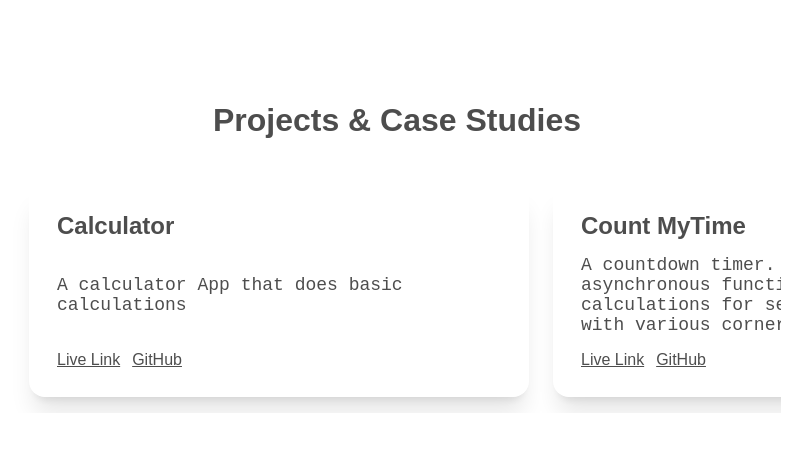
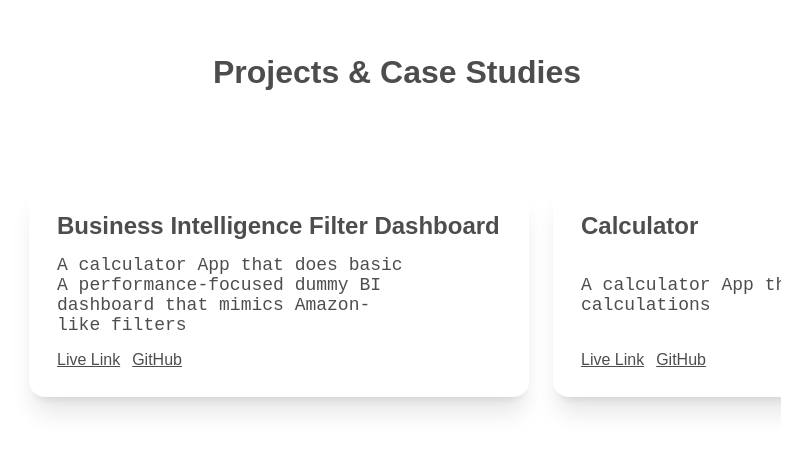
Before and after one commit to Amruta0103/mydevportfolio, a React (Create React App) app: page / in a window 1280 px wide. Shown: the part 1938-2389 px from the top of the page, without its empty margins (243-1055 px from the left). Built offline with nearby package versions, Linux system fonts and the light colour scheme.

Commit message:
new project added

```diff
--- a/src/App.css
+++ b/src/App.css
@@ -121,7 +121,3 @@ p{
   top: -80px;
   transition: 0.3s linear;
 }
-
-.allCards ::-webkit-scrollbar {
-  display: none;
-}
--- a/src/components/projectsData.tsx
+++ b/src/components/projectsData.tsx
@@ -3,6 +3,12 @@ import Clock from '../assets/Clock.svg';
 import Lift from '../assets/Lift.svg';
 import Keyboard from '../assets/Keyboard.svg';
 const projectsData = [
+  {
+    'title': 'Business Intelligence Filter Dashboard',
+    'description': 'A calculator App that does basic A performance-focused dummy BI dashboard that mimics Amazon-like filters',
+    'liveLink': 'https://bidashboard-three.vercel.app/',
+    'gitLink': 'https://github.com/Amruta0103/bidashboard',
+  },
   {
     'title': 'Calculator',
     'description': 'A calculator App that does basic calculations',
--- a/src/components/workCards.tsx
+++ b/src/components/workCards.tsx
@@ -3,7 +3,7 @@ import "../App.css";
 
 export default function WorkCards(){
   return(
-    <div className='allCards flex flex-row gap-6 w-full h-full justify-start items-stretch overflow-auto p-1 sm:p-4'>
+    <div className='allCards flex flex-row gap-6 w-full h-full justify-start items-stretch overflow-auto !py-16 sm:p-4'>
       {projectsData.map((item:any)=>(
         <div className="cardMain flex flex-col xs:flex-row gap-4 justify-around items-center min-w-[200px] p-4 xs:min-w-[400px] lg:min-w-[500px] rounded-2xl shadow-xl">
         {/* <img src={item.image} className="w-[200px] h-[200px] md:w-[300px] md:h-[300px] rounded-3xl object-fill" alt="img"/> */}
```
